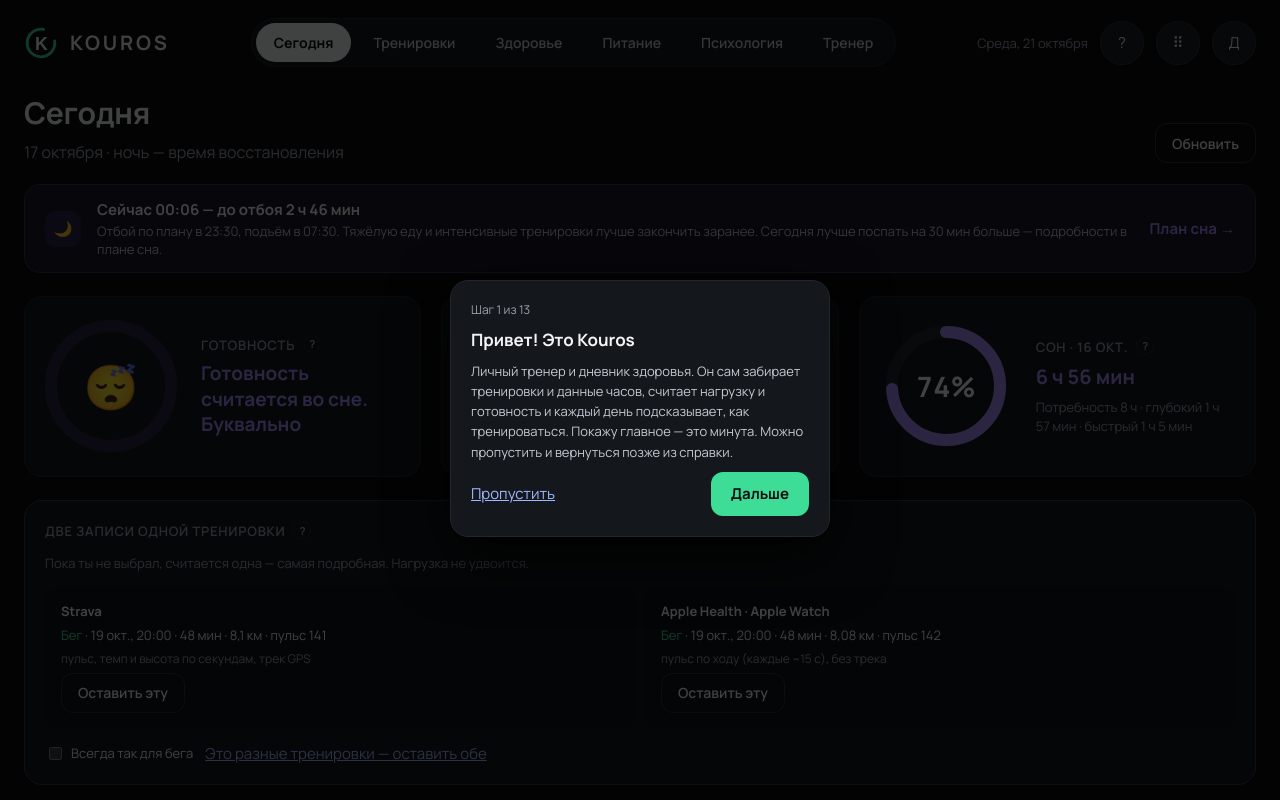
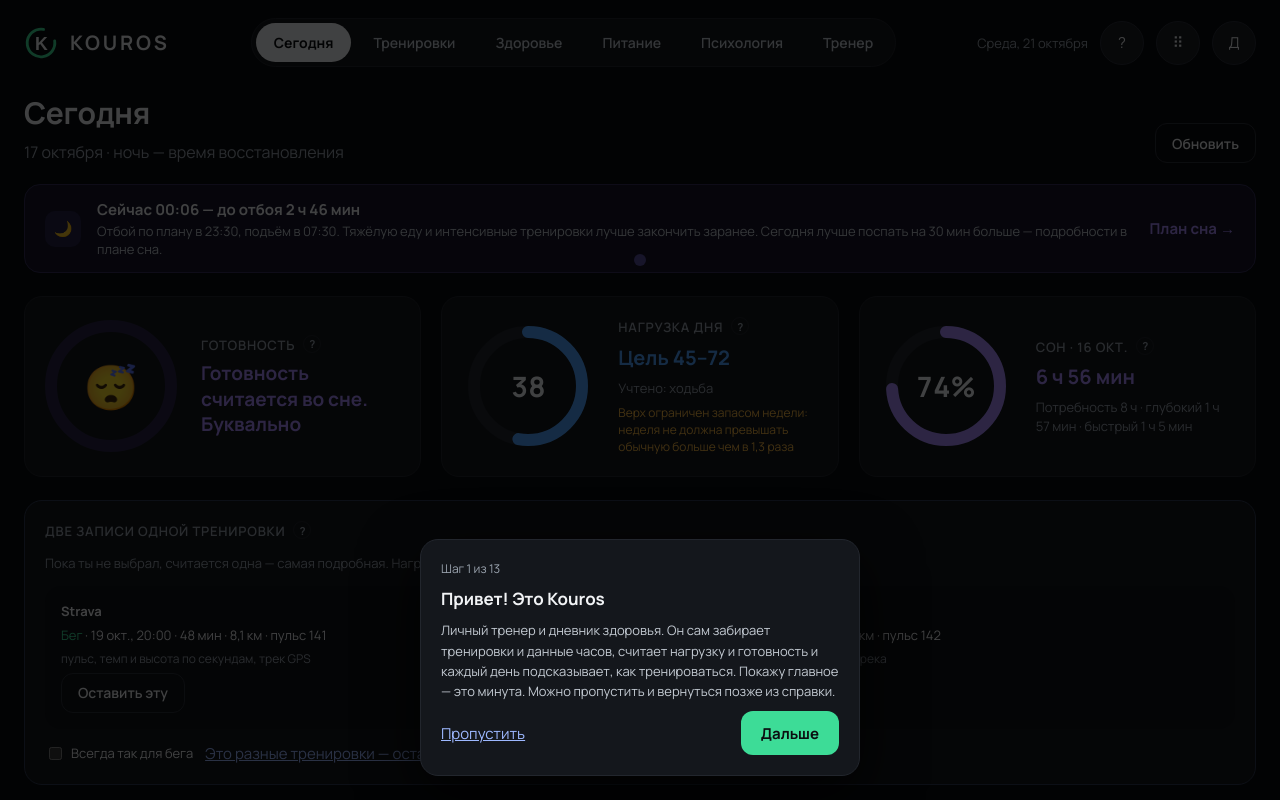
Before and after one commit to Chartedkey/Kouros, a React (Vite) app: page / in a window 1280 px wide. Both pictures are taken after a click on the button "Войти через Windows Hello". Shown: the top 800 px of the page. Built offline with nearby package versions, Linux system fonts and the light colour scheme; a web font is replaced by a local one.

Commit message:
1.1.1: smooth tour
Co-Authored-By: Claude Opus 5.5 <noreply@anthropic.com>
Claude-Session: https://claude.ai/code/session_01KWiVr3CrhoBC4uBXqK3rt2

```diff
--- a/package.json
+++ b/package.json
@@ -1,7 +1,7 @@
 {
   "name": "kouros",
   "private": true,
-  "version": "1.1.0",
+  "version": "1.1.1",
   "type": "module",
   "scripts": {
     "dev": "vite",
--- a/src-tauri/tauri.conf.json
+++ b/src-tauri/tauri.conf.json
@@ -1,7 +1,7 @@
 {
   "$schema": "https://schema.tauri.app/config/2",
   "productName": "Kouros",
-  "version": "1.1.0",
+  "version": "1.1.1",
   "identifier": "app.kouros.desktop",
   "build": {
     "frontendDist": "../dist",
--- a/src/components/Tour.tsx
+++ b/src/components/Tour.tsx
@@ -1,6 +1,9 @@
-// Обучение (1.1): 13 коротких шагов по главным карточкам и кнопкам. Запускается само один раз
-// (localStorage `kouros_tour_v1`), заново — кнопкой «Пройти обучение» в справке.
-import { useCallback, useEffect, useRef, useState, type CSSProperties } from 'react';
+// Обучение (1.1, плавное в 1.1.1): короткие шаги по главным кнопкам и карточкам. Запускается само
+// один раз (localStorage `kouros_tour_v1`), заново — кнопкой «Пройти обучение» в справке.
+// Окно с текстом всегда внизу по центру; подсветка плавно переезжает с карточки на карточку;
+// страница прокручивается только если карточка не видна, и подсветка встаёт, когда прокрутка
+// закончилась. Шаги идут сверху вниз: сначала шапка, потом карточки «Сегодня».
+import { useCallback, useEffect, useRef, useState } from 'react';
 import type { Go } from '../lib/nav';
 import { TOUR_EVENT } from '../lib/helptips';
 import { getZoom } from '../lib/zoom';
@@ -9,18 +12,18 @@ type Step = { tab?: string; sel?: string; title: string; text: string; optional?
 
 const STEPS: Step[] = [
   { title: 'Привет! Это Kouros', text: 'Личный тренер и дневник здоровья. Он сам забирает тренировки и данные часов, считает нагрузку и готовность и каждый день подсказывает, как тренироваться. Покажу главное — это минута. Можно пропустить и вернуться позже из справки.' },
+  { tab: 'today', sel: 'button[aria-label="Открыть справку"]', title: 'Справка', text: 'Здесь объяснено всё: что показывает каждая карточка и как Kouros считает. Знак «?» у названия карточки открывает нужный абзац сразу.' },
+  { tab: 'today', sel: 'button[aria-label="Изменить расположение карточек"]', title: 'Своя раскладка', text: 'Эта кнопка включает режим расположения: перетаскивай карточки, как тебе удобно. Раскладка запоминается для каждой вкладки.' },
+  { tab: 'today', sel: 'header nav button:nth-child(2)', title: 'Тренировки', text: 'Все тренировки, нагрузка на сердце и мышцы, рекорды и прогнозы, карта мышц, кроссовки, резинки и библиотека упражнений.' },
+  { tab: 'today', sel: 'header nav button:nth-child(6)', title: 'Тренер', text: '«Как мой день?», анализ недели, план на 3 недели, дневник боли, цель и «Спросить Claude». Начни со знакомства — из него строится план.' },
   { tab: 'today', sel: 'section[aria-label="Готовность"]', title: 'Готовность', text: 'Насколько тело восстановилось — по ночному HRV, пульсу покоя, сну, дыханию и свежести после нагрузки. 50 — твой обычный день: всё сравнивается с твоей нормой за 30 дней. Цифра фиксируется утром, а с вечера появляется вечерняя оценка.' },
+  { tab: 'today', sel: 'section[aria-label="Как прошла тренировка"]', optional: true, title: 'После тренировки', text: 'Пара кроссовок, тяжесть 1–10, ощущения и боль — 15 секунд. От этого зависят пробег кроссовок, нагрузка силовых и план на ближайшие дни.' },
   { tab: 'today', sel: 'section[aria-label="Что повлияло на готовность"]', title: 'Что повлияло', text: 'Раскрой — увидишь, сколько баллов добавил или отнял каждый показатель и где твой коридор нормы.' },
   { tab: 'today', sel: 'section[aria-label="Рекомендация на день"]', title: 'Что разрешает тело', text: 'Ступень дня по готовности: от интервалов до отдыха, с объёмом. Опросы самочувствия могут её только снизить — никогда не поднимают.' },
   { tab: 'today', sel: 'section[aria-label="Тренировка на сегодня"]', optional: true, title: 'Тренировка по плану', text: '«Подтверждаю» — делаешь как в плане. «Выбрать другое» — отметь, что будешь делать. Если выбор рискованный, Kouros один раз предупредит и предложит вариант полегче, а потом сам пересчитает неделю. Решение всегда твоё.' },
   { tab: 'today', sel: 'section[aria-label="Кроссовки на сегодня"]', optional: true, title: 'Кроссовки на сегодня', text: 'Два касания — температура и дорога — и Kouros посоветует пару под тренировку, погоду, износ и самочувствие ног.' },
-  { tab: 'today', sel: 'section[aria-label="Как прошла тренировка"]', optional: true, title: 'После тренировки', text: 'Пара кроссовок, тяжесть 1–10, ощущения и боль — 15 секунд. От этого зависят пробег кроссовок, нагрузка силовых и план на ближайшие дни.' },
   { tab: 'today', sel: 'section[aria-label="Напоминания"]', title: 'Напоминания', text: 'Ранние сигналы и опросы. «Подробнее →» ведёт к причине, × скрывает на неделю — если станет хуже, напоминание вернётся.' },
-  { sel: 'button[aria-label="Изменить расположение карточек"]', title: 'Своя раскладка', text: 'Эта кнопка включает режим расположения: перетаскивай карточки, как тебе удобно. Раскладка запоминается для каждой вкладки.' },
-  { sel: 'header nav button:nth-child(2)', title: 'Тренировки', text: 'Все тренировки, нагрузка на сердце и мышцы, рекорды и прогнозы, карта мышц, кроссовки, резинки и библиотека упражнений.' },
-  { sel: 'header nav button:nth-child(6)', title: 'Тренер', text: '«Как мой день?», анализ недели, план на 3 недели, дневник боли, цель и «Спросить Claude». Начни со знакомства — из него строится план.' },
-  { sel: 'button[aria-label="Открыть справку"]', title: 'Справка', text: 'Здесь объяснено всё: что показывает каждая карточка и как Kouros считает. Знак «?» у названия карточки открывает нужный абзац сразу.' },
-  { sel: 'button[aria-label="Настройки и профиль"]', title: 'С чего начать', text: 'Заполни профиль (максимальный пульс, пороговый темп) и подключи Strava и freddy в «Синхронизации». Дальше Kouros работает сам — обновляет данные каждые 20 минут.' },
+  { title: 'С чего начать', text: 'Нажми кнопку с буквой в правом верхнем углу → «Профиль и зоны»: впиши максимальный пульс и пороговый темп. Потом «Синхронизация»: подключи Strava и freddy. Дальше Kouros работает сам и обновляет данные каждые 20 минут.' },
 ];
 
 const KEY = 'kouros_tour_v1';
@@ -28,15 +31,27 @@ export function tourDone(): boolean { try { return localStorage.getItem(KEY) ===
 function markDone() { try { localStorage.setItem(KEY, '1'); } catch { /* ignore */ } }
 
 type Box = { top: number; left: number; width: number; height: number };
+const POP_SPACE = 250; // место под окно с текстом внизу экрана (в px интерфейса)
+const TOP_SPACE = 24;
+
+function reduced(): boolean {
+  try { return window.matchMedia('(prefers-reduced-motion: reduce)').matches; } catch { return false; }
+}
+function rectOf(el: HTMLElement): Box {
+  const z = getZoom();
+  const r = el.getBoundingClientRect();
+  return { top: r.top / z, left: r.left / z, width: r.width / z, height: r.height / z };
+}
 
 export function Tour({ go, tab, auto }: { go: (g: Go) => void; tab: string; auto: boolean }) {
   const [on, setOn] = useState(false);
   const [i, setI] = useState(0);
   const [box, setBox] = useState<Box | null>(null);
+  const [moving, setMoving] = useState(false);
   const dir = useRef(1);
+  const elRef = useRef<HTMLElement | null>(null);
   const goRef = useRef(go);
   goRef.current = go;
-  const elRef = useRef<HTMLElement | null>(null);
 
   useEffect(() => {
     const start = () => { dir.current = 1; setI(0); setOn(true); };
@@ -49,74 +64,83 @@ export function Tour({ go, tab, auto }: { go: (g: Go) => void; tab: string; auto
     return () => clearTimeout(t);
   }, [auto]);
 
-  const measure = useCallback(() => {
-    const el = elRef.current;
-    if (!el || !el.isConnected) { setBox(null); return; }
-    const z = getZoom();
-    const r = el.getBoundingClientRect();
-    setBox({ top: r.top / z, left: r.left / z, width: r.width / z, height: r.height / z });
-  }, []);
-
   const close = useCallback(() => { setOn(false); setBox(null); elRef.current = null; markDone(); }, []);
 
-  // Find the step target (after switching the tab), skip optional steps that are not on screen.
+  // Find the target, scroll only as much as needed, wait until the page stops moving, then show.
   useEffect(() => {
     if (!on) return;
     const st = STEPS[i];
     if (!st) { close(); return; }
     if (st.tab && st.tab !== tab) { goRef.current({ tab: st.tab }); return; }
-    elRef.current = null; setBox(null);
-    if (!st.sel) return;
-    let tries = 0; let stop = false;
+    if (!st.sel) { elRef.current = null; setBox(null); setMoving(false); return; }
+    setMoving(true);
+    let stop = false;
+    let tries = 0;
+    const settle = (el: HTMLElement) => {
+      let last = '';
+      let same = 0;
+      let frames = 0;
+      const tick = () => {
+        if (stop) return;
+        const b = rectOf(el);
+        const k = `${Math.round(b.top)}:${Math.round(b.left)}:${Math.round(b.height)}`;
+        same = k === last ? same + 1 : 0;
+        last = k;
+        if (same >= 4 || ++frames > 90) { setBox(b); setMoving(false); return; }
+        requestAnimationFrame(tick);
+      };
+      requestAnimationFrame(tick);
+    };
     const look = () => {
       if (stop) return;
       const el = document.querySelector(st.sel!) as HTMLElement | null;
       if (el && el.offsetParent !== null) {
         elRef.current = el;
-        el.scrollIntoView({ behavior: 'smooth', block: 'center' });
-        setTimeout(measure, 380);
+        const z = getZoom();
+        const vh = window.innerHeight / z;
+        const b = rectOf(el);
+        const room = vh - POP_SPACE - TOP_SPACE;
+        let delta = 0;
+        if (b.height > room || b.top < TOP_SPACE) delta = b.top - TOP_SPACE;
+        else if (b.top + b.height > vh - POP_SPACE) delta = b.top + b.height - (vh - POP_SPACE);
+        if (Math.abs(delta) > 2) window.scrollBy({ top: delta * z, behavior: reduced() ? 'auto' : 'smooth' });
+        settle(el);
         return;
       }
       if (++tries < 16) { setTimeout(look, 150); return; }
       if (st.optional) setI((x) => Math.max(0, Math.min(STEPS.length, x + dir.current)));
+      else { elRef.current = null; setBox(null); setMoving(false); }
     };
     look();
     return () => { stop = true; };
-  }, [on, i, tab, measure, close]);
+  }, [on, i, tab, close]);
 
   useEffect(() => {
     if (!on) return;
-    const upd = () => measure();
+    const upd = () => { if (elRef.current?.isConnected) setBox(rectOf(elRef.current)); };
     const key = (e: KeyboardEvent) => {
       if (e.key === 'Escape') close();
       if (e.key === 'ArrowRight' || e.key === 'Enter') { dir.current = 1; setI((x) => x + 1); }
       if (e.key === 'ArrowLeft') { dir.current = -1; setI((x) => Math.max(0, x - 1)); }
     };
-    window.addEventListener('scroll', upd, true);
     window.addEventListener('resize', upd);
     window.addEventListener('keydown', key);
-    return () => { window.removeEventListener('scroll', upd, true); window.removeEventListener('resize', upd); window.removeEventListener('keydown', key); };
-  }, [on, measure, close]);
+    return () => { window.removeEventListener('resize', upd); window.removeEventListener('keydown', key); };
+  }, [on, close]);
 
   if (!on) return null;
   const st = STEPS[i];
   if (!st) return null;
+  const last = i === STEPS.length - 1;
   const z = getZoom();
-  const vw = window.innerWidth / z, vh = window.innerHeight / z;
-  const W = Math.min(380, vw - 32);
-  let pop: CSSProperties = { width: W, left: (vw - W) / 2, top: Math.max(16, vh / 2 - 120) };
-  if (box) {
-    const below = box.top + box.height + 14;
-    const left = Math.min(Math.max(16, box.left + box.width / 2 - W / 2), vw - W - 16);
-    pop = below + 220 < vh ? { width: W, left, top: below } : { width: W, left, top: Math.max(16, box.top - 14 - 220) };
-  }
-  const last = i === STEPS.length - 1;
+  const vw = window.innerWidth / z;
+  const W = Math.min(440, vw - 32);
+  // Without a target the hole shrinks to a point above the text — the dim stays, nothing flashes.
+  const hole = box ?? { top: window.innerHeight / z / 2 - 140, left: vw / 2, width: 0, height: 0 };
   return (
-    <div className="tour" role="dialog" aria-modal="true" aria-label="Обучение">
-      {box
-        ? <div className="tour-hole" style={{ top: box.top - 6, left: box.left - 6, width: box.width + 12, height: box.height + 12 }} />
-        : <div className="tour-dim" />}
-      <div className="tour-pop card" style={pop}>
+    <div className={`tour${reduced() ? ' tour-still' : ''}`} role="dialog" aria-modal="true" aria-label="Обучение">
+      <div className={`tour-hole${box ? '' : ' none'}`} style={{ top: hole.top - 6, left: hole.left - 6, width: hole.width + 12, height: hole.height + 12 }} />
+      <div className={`tour-pop card${moving ? ' moving' : ''}`} style={{ width: W, left: (vw - W) / 2 }}>
         <span className="muted tiny">Шаг {i + 1} из {STEPS.length}</span>
         <b style={{ fontSize: 17 }}>{st.title}</b>
         <span className="small" style={{ lineHeight: 1.55, color: 'var(--text-2)' }}>{st.text}</span>
--- a/src/styles.css
+++ b/src/styles.css
@@ -368,7 +368,10 @@ h1 { margin: 0; font-family: var(--display); font-weight: 700; font-size: 30px;
 .help-text mark { background: #3DDC9733; color: var(--text); border-radius: 3px; }
 @media (max-width: 900px) { .help-grid { grid-template-columns: 1fr; } .help-nav { position: static; } }
 .tour { position: fixed; inset: 0; z-index: 80; }
-.tour-dim { position: fixed; inset: 0; background: #000b; }
-.tour-hole { position: fixed; border-radius: 18px; box-shadow: 0 0 0 9999px #000b; border: 2px solid #3DDC97; transition: all .25s ease; pointer-events: none; }
-.tour-pop { position: fixed; gap: 10px; box-shadow: 0 20px 60px #000c; z-index: 81; }
+.tour-hole { position: fixed; border-radius: 18px; box-shadow: 0 0 0 9999px #000b; border: 2px solid #3DDC97; pointer-events: none;
+  transition: top .45s cubic-bezier(.22,.8,.3,1), left .45s cubic-bezier(.22,.8,.3,1), width .45s cubic-bezier(.22,.8,.3,1), height .45s cubic-bezier(.22,.8,.3,1), border-color .3s; }
+.tour-hole.none { border-color: transparent; }
+.tour-pop { position: fixed; bottom: 24px; gap: 10px; box-shadow: 0 20px 60px #000c; z-index: 81; transition: opacity .2s ease; }
+.tour-pop.moving { opacity: .35; }
+.tour-still .tour-hole, .tour-still .tour-pop { transition: none; }
 .help-nav .input { height: 40px; padding: 0 14px; border-radius: 12px; }
```
Also changed, not shown: 2 other files (tests, documents, lock files or other folders).
